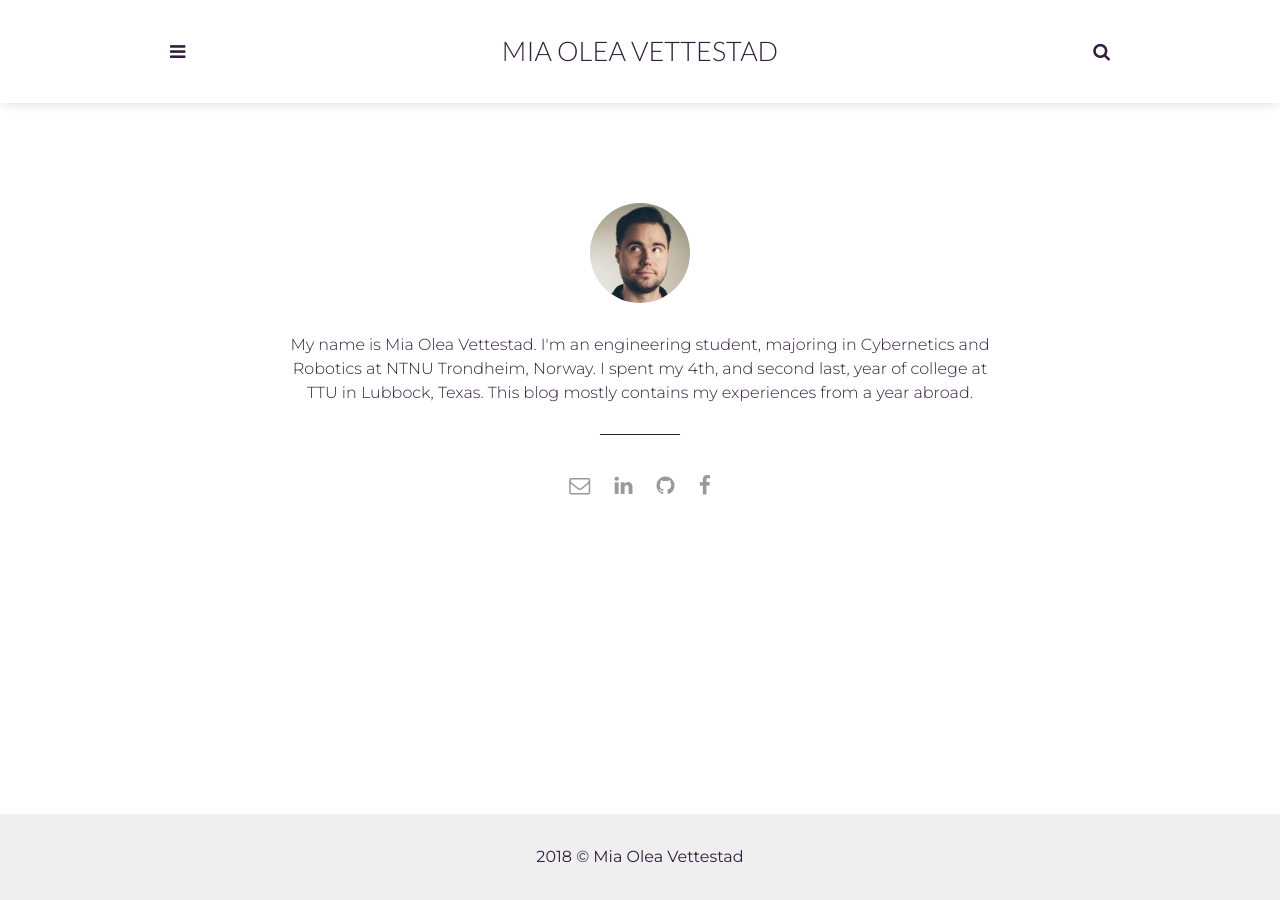
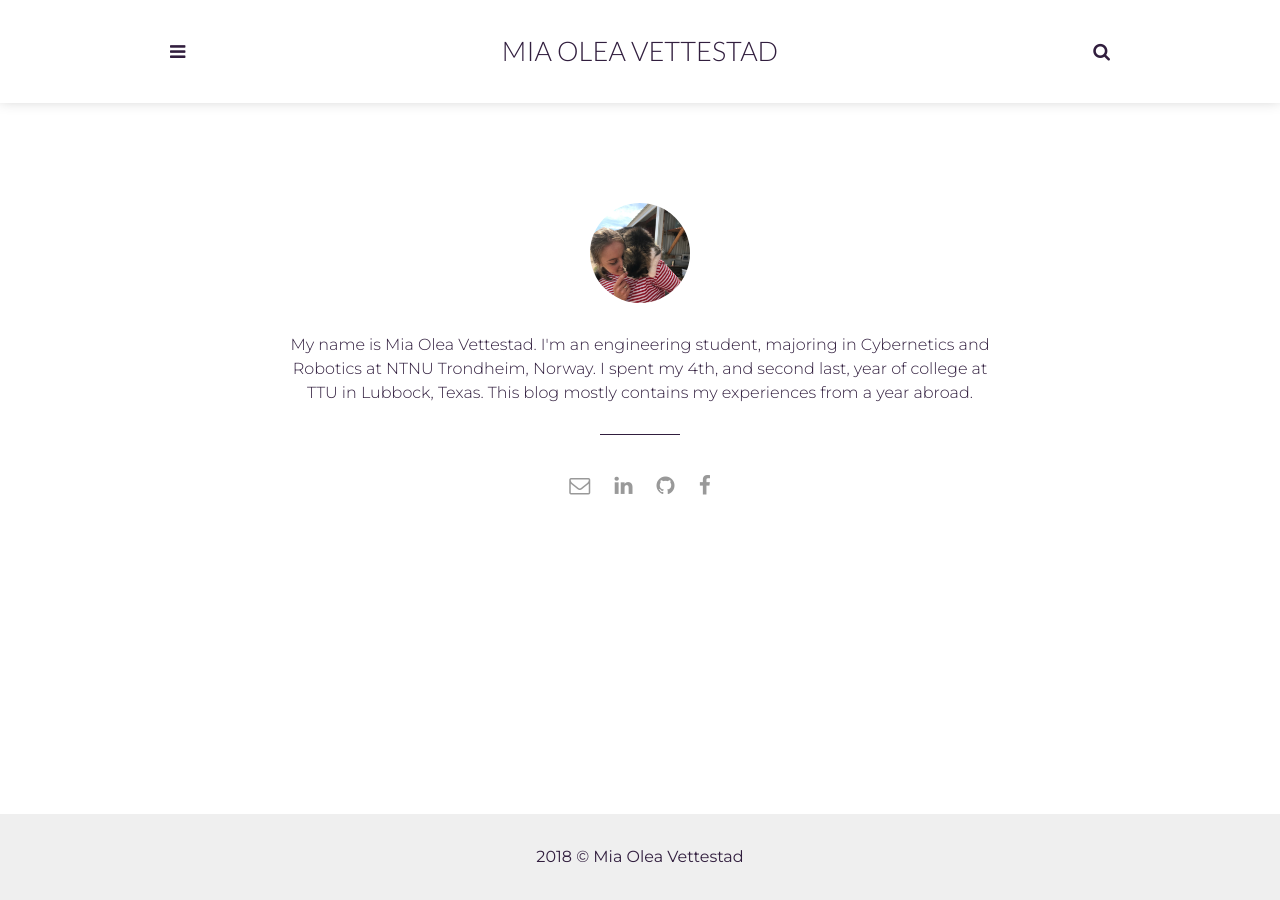
Before and after one commit to miaolea/jekyll_blog, a Jekyll site: the page built from _pages/about.html, in a window 1280 px wide. Built offline with Jekyll 4.4.1, drawn with Linux system fonts in a browser that asks for light colours.

Commit message:
some pics

```diff
--- a/_config.yml
+++ b/_config.yml
@@ -6,11 +6,11 @@
   Google search results) and in your feed.xml site description.
 permalink: ':title/'
 baseurl: "" #"/jekyll_blog" # the subpath of your site, e.g. /blog
-url: "" # the base hostname & protocol for your site, e.g. http://example.com
+url: "http://miaolea.github.io" # the base hostname & protocol for your site, e.g. http://example.com
 
 # Author settings
 author: Mia Olea Vettestad # add your name
-author-pic: adam-face.jpg
+author-pic: mia-face.jpg
 about-author: My name is Mia Olea Vettestad. I'm an engineering student, majoring in Cybernetics and Robotics at NTNU Trondheim, Norway. I spent my 4th, and second last, year of college at TTU in Lubbock, Texas. This blog mostly contains my experiences from a year abroad.
 
 # Contact links
```
Also changed, not shown: assets/img/mia-face.jpg (added), 6 other files.
